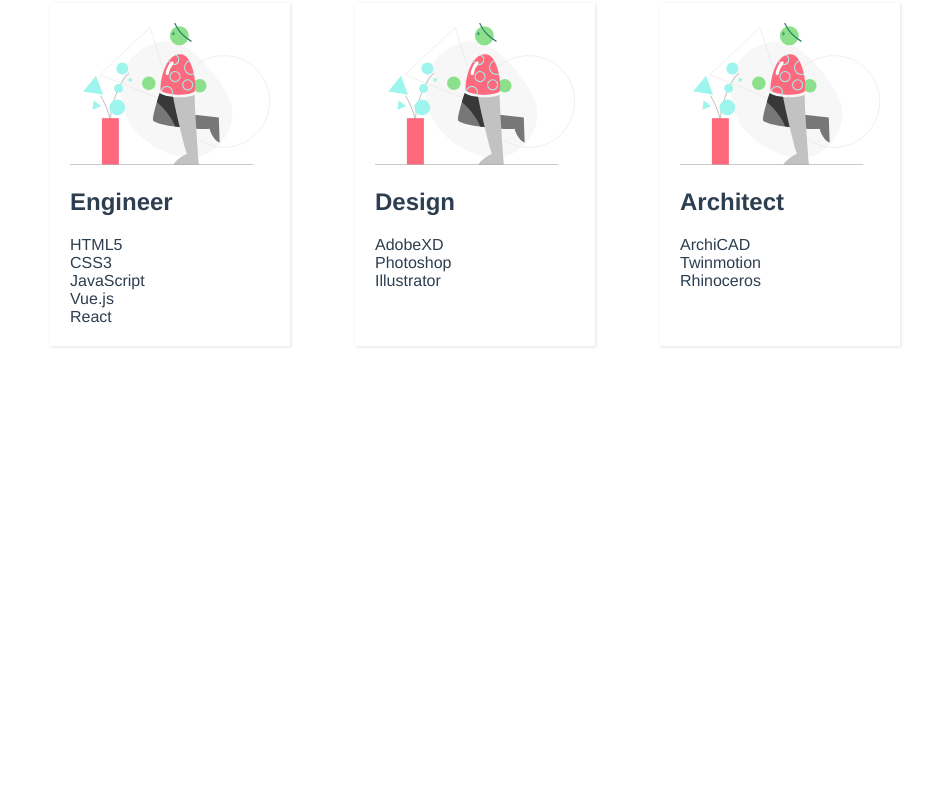
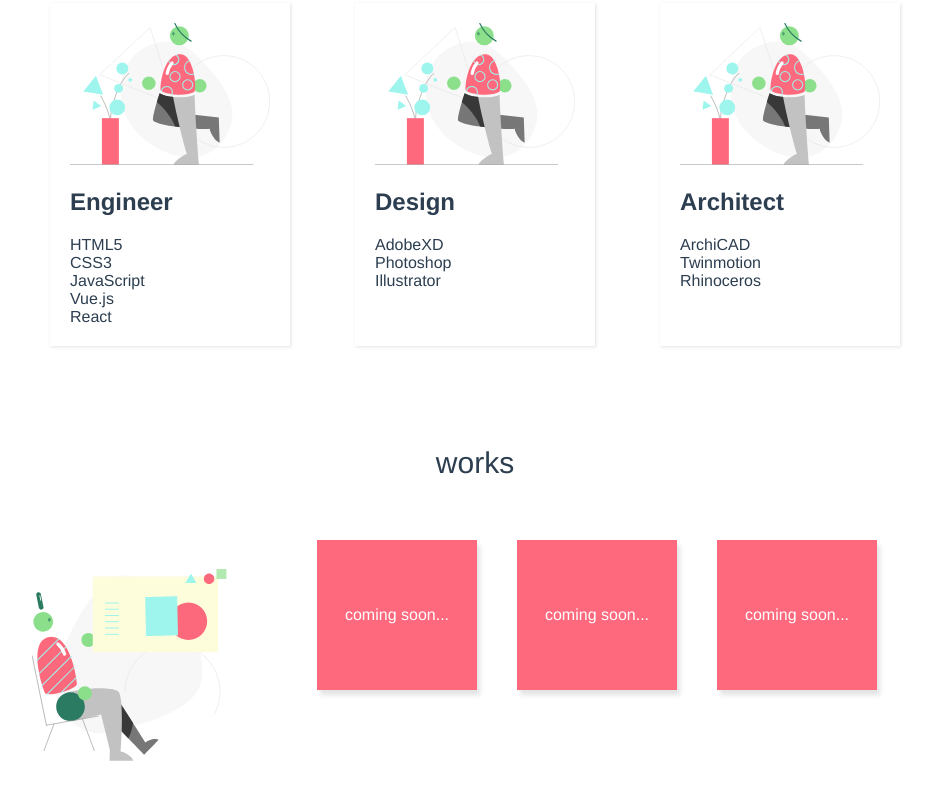
Before and after one commit to komurananami/komurananami.github.io, a Vue app: page / in a window 1280 px wide. Shown: the part 812-1612 px from the top of the page, without its empty margins (165-1097 px from the left). Before the commit the page ends 1346 px from the top, so only its background shows below. Built offline with nearby package versions, Linux system fonts and the light colour scheme.

Commit message:
feature/works

```diff
--- a/src/views/Home.vue
+++ b/src/views/Home.vue
@@ -41,6 +41,18 @@
           <div>ArchiCAD</div>
           <div>Twinmotion</div>
           <div>Rhinoceros</div>
+        </div>
+      </div>
+    </div>
+
+    <div class="works-container">
+      <div class="works-heading">works</div>
+      <div style="display: flex">
+        <div class="works-img" id="lottie" ref="lottie"></div>
+        <div class="works">
+          <div>coming soon...</div>
+          <div>coming soon...</div>
+          <div>coming soon...</div>
         </div>
       </div>
     </div>
@@ -148,4 +160,37 @@
     width: 200px;
   }
 }
+
+.works {
+  width: 60vw;
+  display: flex;
+  justify-content: space-between;
+  padding: 0 50px;
+
+  div {
+    background: #fe697d;
+    height: 150px;
+    width: 160px;
+    margin: 0 20px;
+    color: white;
+    text-align: center;
+    line-height: 150px;
+    box-shadow: 3px 5px 5px rgba(70, 62, 62, 0.15);
+  }
+
+  &-container {
+    padding: 0 80px;
+    margin: 0 auto;
+  }
+
+  &-heading {
+    font-size: 30px;
+    text-align: center;
+    padding-bottom: 60px;
+  }
+
+  &-img {
+    width: 40vw;
+  }
+}
 </style>
```
